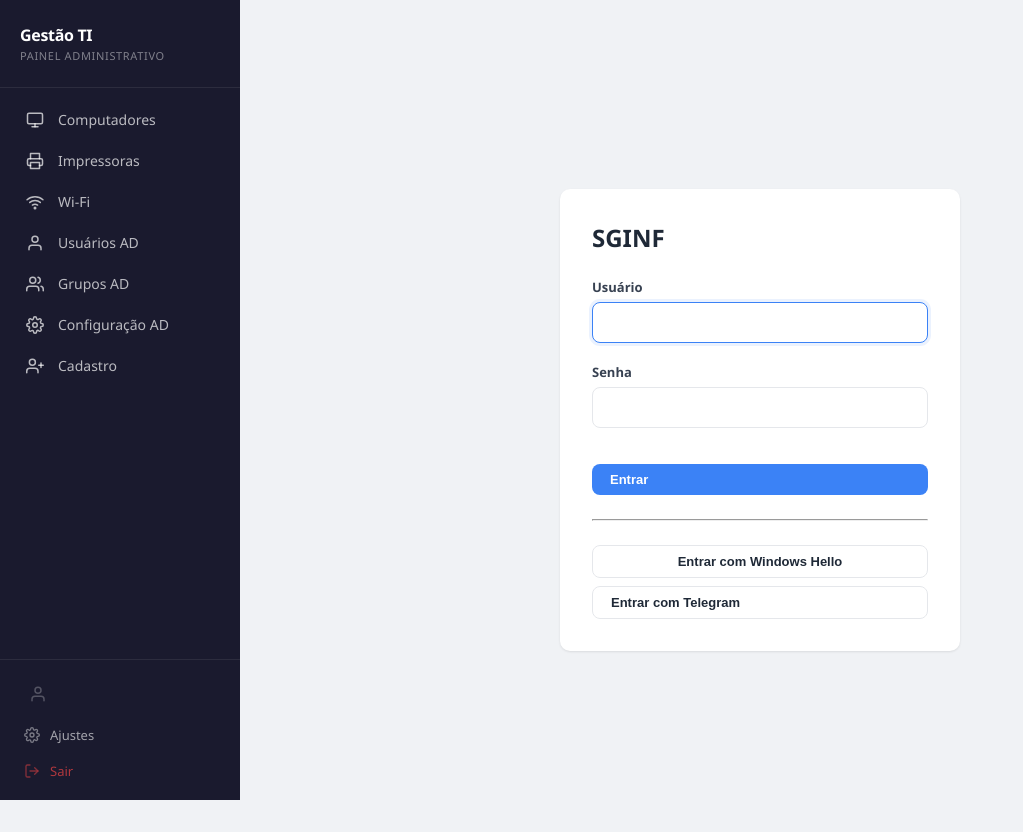
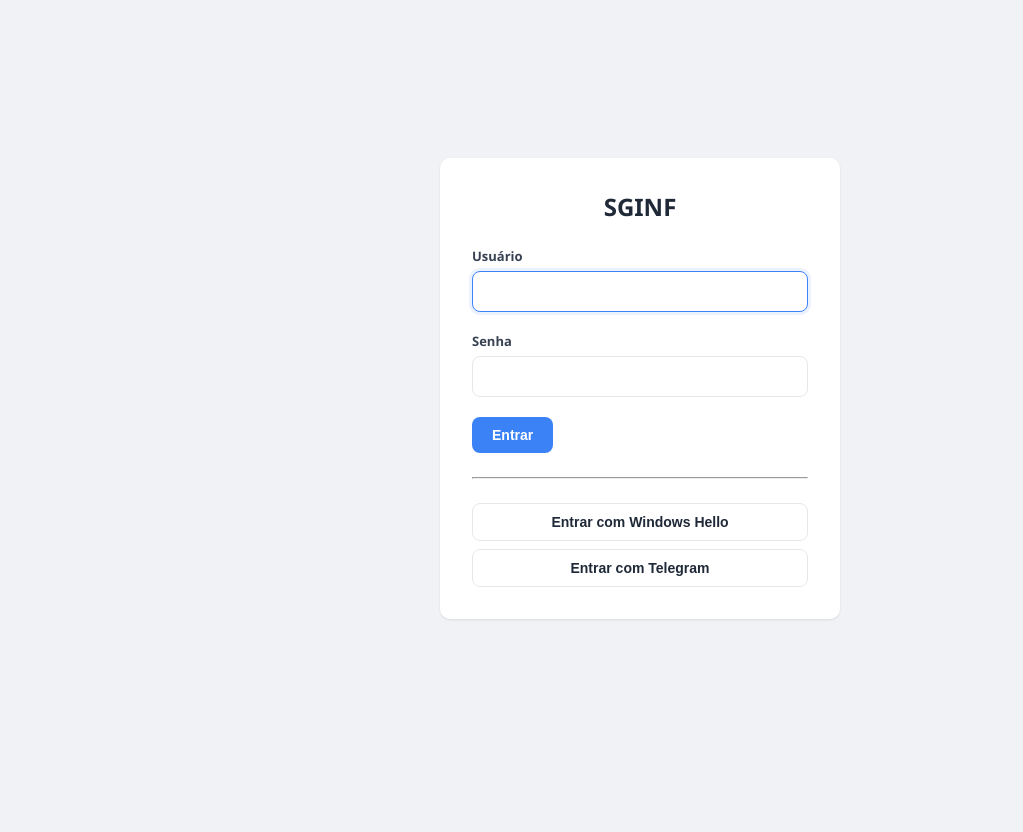
Before and after one commit to guilhermergcs/sginf, a Flask app: page /login in a window 1280 px wide. Shown: the whole page, without its empty margins (0-1023 px from the left). After the commit the page ends 620 px from the top, so only its background shows below. Run offline with Flask 3, Linux system fonts and the light colour scheme; data that the repository does not hold is empty.

Commit message:
remove sidebar do login e redireciona para /computadores

```diff
--- a/app/blueprints/auth/routes.py
+++ b/app/blueprints/auth/routes.py
@@ -45,7 +45,7 @@ def api_login():
     if not user or not check_password_hash(user['senha_hash'], password):
         return jsonify({'ok': False, 'error': 'Credenciais invalidas'}), 401
     token = make_jwt(user)
-    resp = make_response(jsonify({'ok': True, 'redirect': '/'}))
+    resp = make_response(jsonify({'ok': True, 'redirect': '/computadores'}))
     resp.set_cookie('session_token', token,
                    httponly=True, samesite='Lax',
                    secure=secure_cookie(),
@@ -162,7 +162,7 @@ def api_webauthn_login_complete():
         data = request.get_json(silent=True)
         user = login_complete(data['credential'], data['credential_id'], data['challenge_id'])
         token = make_jwt(user)
-        resp = make_response(jsonify({'ok': True, 'redirect': '/'}))
+        resp = make_response(jsonify({'ok': True, 'redirect': '/computadores'}))
         resp.set_cookie('session_token', token,
                        httponly=True, samesite='Lax',
                        secure=secure_cookie(),
@@ -272,7 +272,7 @@ def api_telegram_check():
             return jsonify({'ok': False, 'consumed': True, 'error': 'Usuario nao encontrado'})
         from app.blueprints.auth.services import make_jwt as mk_jwt
         jwt_token = mk_jwt(user)
-        resp = make_response(jsonify({'ok': True, 'consumed': True, 'redirect': '/'}))
+        resp = make_response(jsonify({'ok': True, 'consumed': True, 'redirect': '/computadores'}))
     resp.set_cookie('session_token', jwt_token,
                    httponly=True, samesite='Lax',
                    secure=secure_cookie(),
--- a/app/static/css/style.css
+++ b/app/static/css/style.css
@@ -136,6 +136,16 @@ body {
   min-height: 100vh;
   display: flex;
   align-items: flex-start;
+  justify-content: center;
+}
+
+.main-full {
+  margin-left: 0;
+  flex: 1;
+  padding: 0;
+  min-height: 100vh;
+  display: flex;
+  align-items: center;
   justify-content: center;
 }
 
--- a/app/templates/base.html
+++ b/app/templates/base.html
@@ -9,6 +9,7 @@
   {% block head %}{% endblock %}
 </head>
 <body>
+  {% block sidebar %}
   <nav class="sidebar">
     <div class="sidebar-header">
       <h1>Gestão TI</h1>
@@ -54,6 +55,7 @@
       </a>
     </div>
   </nav>
+  {% endblock %}
 
   <div class="{% block main_class %}main{% endblock %}">
     {% block content %}{% endblock %}
@@ -289,7 +291,11 @@
     }
 
     async function checkAuth() {
-      if (window.location.pathname === '/login') return;
+      if (window.location.pathname === '/login') {
+        const r = await fetch('/api/auth/me');
+        if (r.ok) { window.location.href = '/computadores'; }
+        return;
+      }
       const r = await fetch('/api/auth/me');
       if (!r.ok) { window.location.href = '/login'; return; }
       const data = await r.json();
--- a/app/templates/login.html
+++ b/app/templates/login.html
@@ -1,10 +1,10 @@
 {% extends "base.html" %}
 {% block title %}Login{% endblock %}
 {% block sidebar %}{% endblock %}
+{% block main_class %}main-full{% endblock %}
 {% block content %}
-<div style="display:flex;align-items:center;justify-content:center;min-height:100vh">
 <div class="card" style="width:400px;padding:2rem">
-    <h2 style="margin-bottom:1.5rem">SGINF</h2>
+  <h2 style="margin-bottom:1.5rem;text-align:center">SGINF</h2>
   <form id="loginForm">
     <div class="form-group">
       <label>Usuário</label>
@@ -14,18 +14,19 @@
       <label>Senha</label>
       <input type="password" id="password" class="form-control" required>
     </div>
-      <button type="submit" class="btn btn-primary" style="width:100%;margin-top:1rem">Entrar</button>
+    <button type="submit" class="btn btn-primary btn-full">Entrar</button>
   </form>
-    <p id="loginError" class="text-danger" style="margin-top:0.5rem;display:none"></p>
+  <div class="feedback error" id="loginError" style="display:none"></div>
   <hr style="margin:1.5rem 0">
-    <button id="webauthnBtn" class="btn btn-secondary" style="width:100%;display:none">Entrar com Windows Hello</button>
-    <button id="telegramBtn" class="btn btn-secondary" style="width:100%;margin-top:0.5rem">Entrar com Telegram</button>
+  <div style="display:flex;flex-direction:column;gap:8px">
+    <button id="webauthnBtn" class="btn btn-secondary btn-full" style="display:none">Entrar com Windows Hello</button>
+    <button id="telegramBtn" class="btn btn-secondary btn-full">Entrar com Telegram</button>
+  </div>
   <div id="telegramQR" style="display:none;text-align:center;margin-top:1rem">
     <h4>Escaneie com Telegram</h4>
-      <img id="qrImage" style="width:200px;height:200px;background:#fff;padding:8px;border-radius:8px">
+    <img id="qrImage" style="width:200px;height:200px;background:#fff;padding:8px;border-radius:8px;margin:8px auto">
     <p id="qrStatus" style="margin-top:0.5rem">Aguardando leitura...</p>
     <button id="cancelTelegram" class="btn btn-sm btn-secondary">Cancelar</button>
-    </div>
   </div>
 </div>
 {% endblock %}
@@ -42,7 +43,7 @@ document.getElementById('loginForm').addEventListener('submit', async (e) => {
   });
   const data = await r.json();
   if (r.ok) {
-    window.location.href = data.redirect || '/';
+    window.location.href = data.redirect || '/computadores';
   } else {
     document.getElementById('loginError').textContent = data.error;
     document.getElementById('loginError').style.display = 'block';
```
Lines whose indentation alone changed are shown as unchanged.
